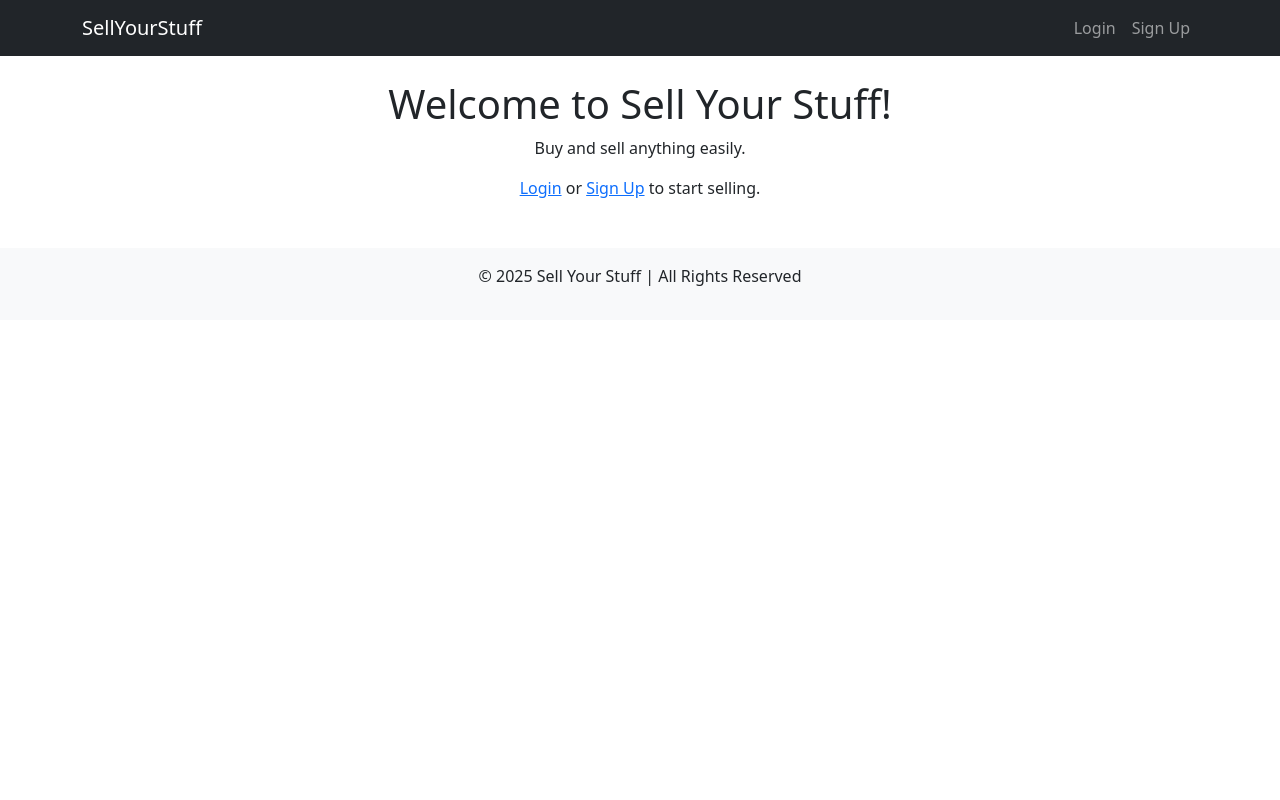
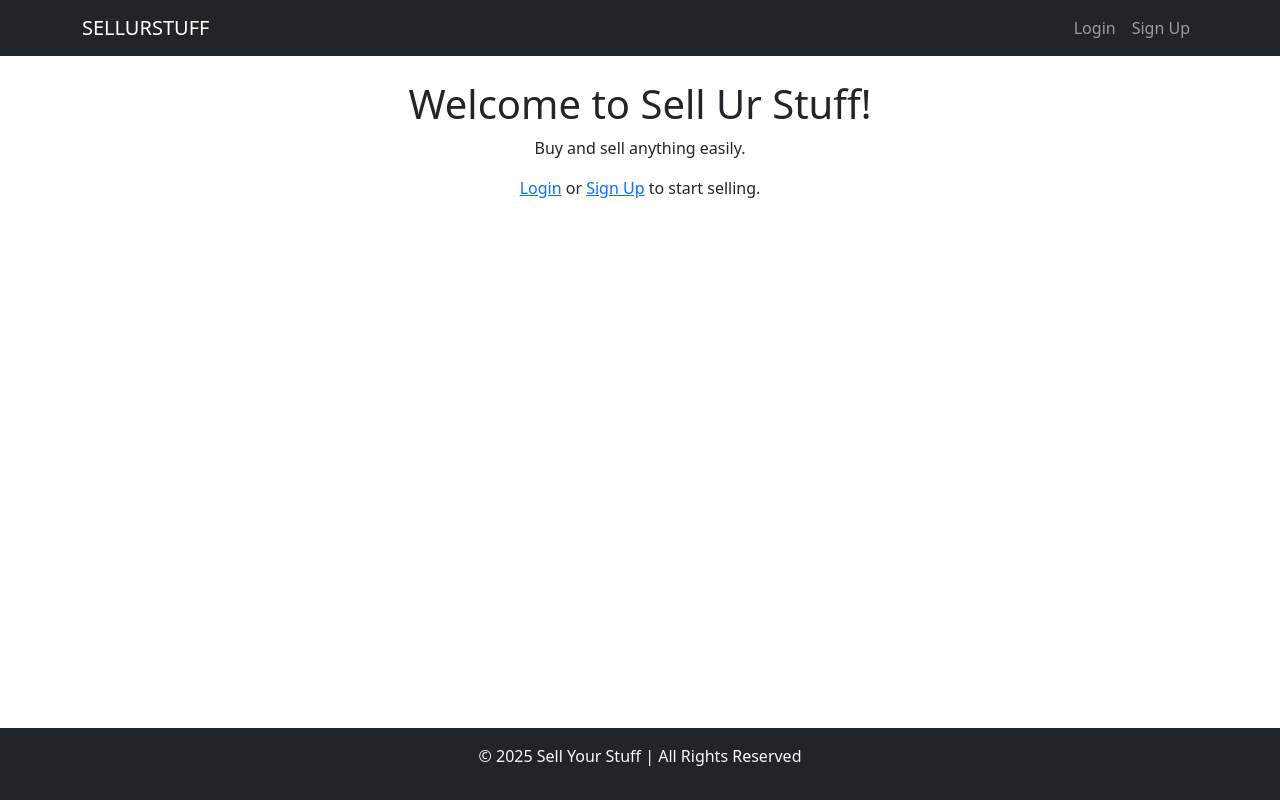
Before and after one commit to TerryLoc/sell_ur_stuff, a Django app: page / in a window 1280 px wide. Run offline with Django 5.2, Linux system fonts and the light colour scheme.

Commit message:
add footer to the site

```diff
--- a/home/templates/home/home.html
+++ b/home/templates/home/home.html
@@ -1,10 +1,10 @@
 {% extends "base.html" %}
 
-{% block title %}Home - Sell Your Stuff{% endblock title %}
+{% block title %}Home - Sell Ur Stuff{% endblock title %}
 
 {% block content %}
     <div class="text-center">
-        <h1>Welcome to Sell Your Stuff!</h1>
+        <h1>Welcome to Sell Ur Stuff!</h1>
         <p>Buy and sell anything easily.</p>
         {% if user.is_authenticated %}
             <p>Hello, {{ user.username }}!</p>
--- a/templates/base.html
+++ b/templates/base.html
@@ -4,10 +4,14 @@
     <head>
         <meta charset="UTF-8">
         <meta name="viewport" content="width=device-width, initial-scale=1.0">
-        <meta name="description" content="Sell Your Stuff - The best place to sell your items online.">
-        <meta name="keywords" content="sell, buy, online marketplace, second-hand, used items">
+        <meta name="description"
+              content="Sell Your Stuff - The best place to sell your items online.">
+        <meta name="keywords"
+              content="sell, buy, online marketplace, second-hand, used items">
         <title>
-            {% block title %} Sell Your Stuff {% endblock title %}
+            {% block title %}
+                Sell Ur Stuff
+            {% endblock title %}
         </title>
         <!-- Bootstrap CSS  -->
         <link href="https://cdn.jsdelivr.net/npm/bootstrap@5.3.0/dist/css/bootstrap.min.css"
@@ -19,7 +23,7 @@
         <!-- Navigation Bar -->
         <nav class="navbar navbar-expand-lg navbar-dark bg-dark">
             <div class="container">
-                <a class="navbar-brand" href="{% url 'home' %}">SellYourStuff</a>
+                <a class="navbar-brand" href="{% url 'home' %}">SELLURSTUFF</a>
                 <button class="navbar-toggler"
                         type="button"
                         data-bs-toggle="collapse"
@@ -49,10 +53,12 @@
         </nav>
         <!-- Main Content -->
         <div class="container mt-4">
-            {% block content %}<!-- Child templates will insert content here -->{% endblock content %}
+            {% block content %}
+                <!-- Child templates will insert content here -->
+            {% endblock content %}
         </div>
         <!-- Footer -->
-        <footer class="text-center mt-5 py-3 bg-light">
+        <footer class="text-center mt-auto py-3 bg-dark text-light fixed-bottom">
             <p>© 2025 Sell Your Stuff | All Rights Reserved</p>
         </footer>
         <!-- Bootstrap JS (Optional) -->
```
